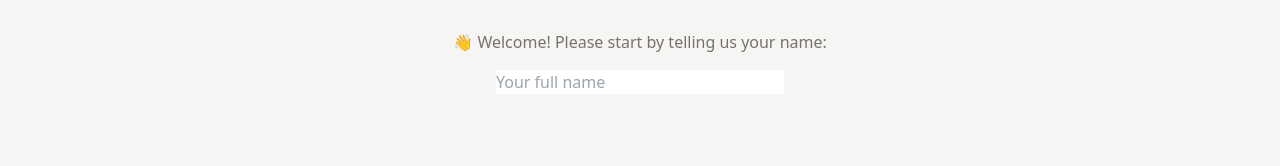
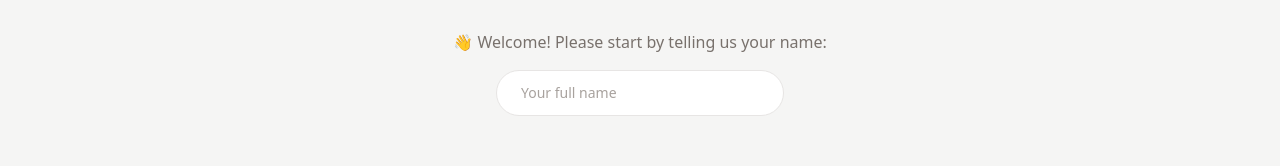
Before and after one commit to Nifemiasaolu/Fast_Pizza, a React (Vite) app: page / in a window 1280 px wide. Shown: the part 199-365 px from the top of the page. Built offline with nearby package versions, Linux system fonts and the light colour scheme.

Commit message:
Update: Refactored button style

```diff
--- a/src/Features/User/CreateUser.jsx
+++ b/src/Features/User/CreateUser.jsx
@@ -1,7 +1,8 @@
-import { useState } from 'react';
+import { useState } from "react";
+import Button from "../../UI/Button";
 
 function CreateUser() {
-  const [username, setUsername] = useState('');
+  const [username, setUsername] = useState("");
 
   function handleSubmit(e) {
     e.preventDefault();
@@ -9,19 +10,22 @@
 
   return (
     <form onSubmit={handleSubmit}>
-      <p className='mb-4 text-sm text-stone-500 md:text-base'>👋 Welcome! Please start by telling us your name:</p>
+      <p className="mb-4 text-sm text-stone-500 md:text-base">
+        👋 Welcome! Please start by telling us your name:
+      </p>
 
       <input
         type="text"
         placeholder="Your full name"
         value={username}
         onChange={(e) => setUsername(e.target.value)}
-        className='w-72'
+        className="w-72 input mb-8"
       />
 
-      {username !== '' && (
+
+      {username !== "" && (
         <div>
-          <button>Start ordering</button>
+          <Button>Start Ordering</Button>
         </div>
       )}
     </form>
```
